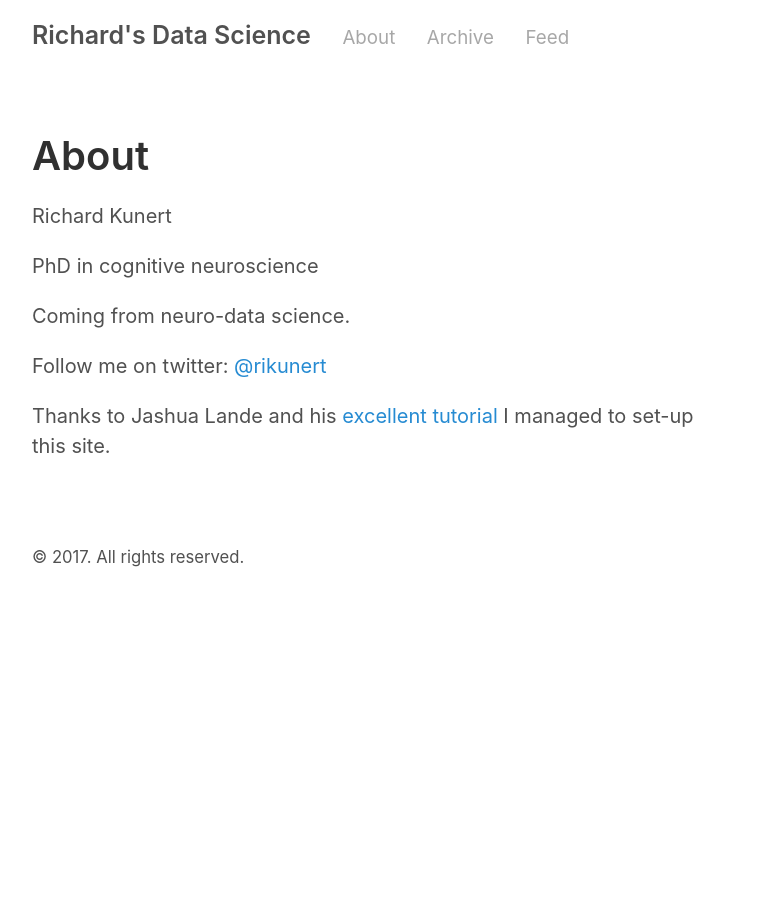
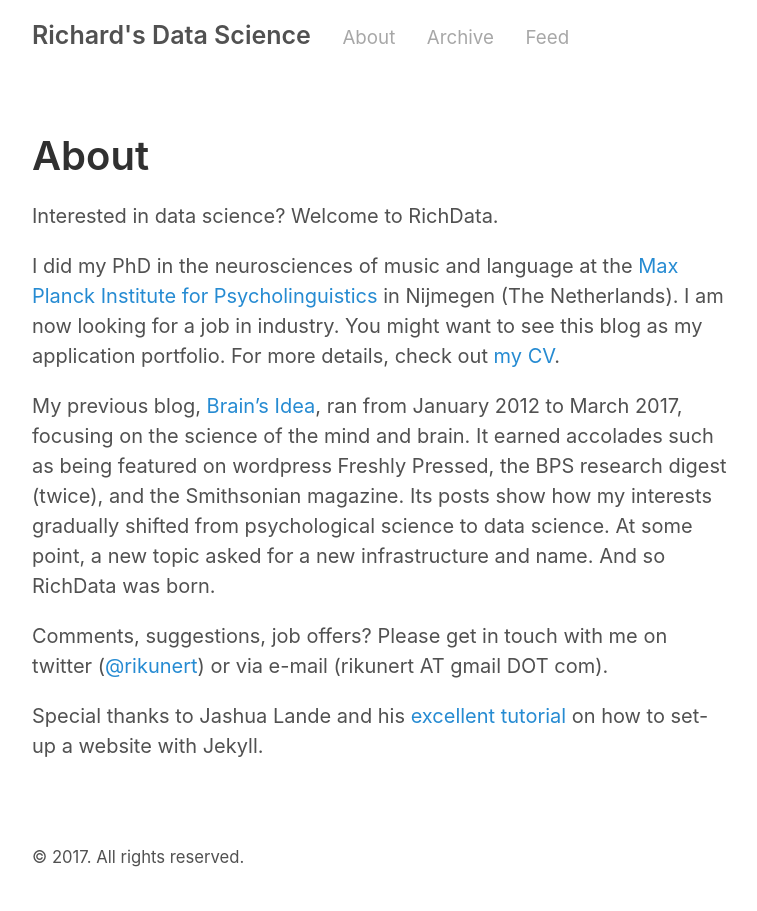
Before and after one commit to rikunert/rikunert.github.io, a Jekyll site: the page built from about.md, in a window 1280 px wide. Shown: the whole page, without its empty margins (258-1015 px from the left). Built offline with Jekyll 4.4.1, drawn with Linux system fonts in a browser that asks for light colours; comment, search, counter and statistics services are not loaded.

Commit message:
updated About, include pictures

```diff
--- a/about.md
+++ b/about.md
@@ -3,12 +3,20 @@ layout: page
 title: About
 ---
 
-Richard Kunert
+Interested in data science? Welcome to RichData.
 
-PhD in cognitive neuroscience
+I did my PhD in the neurosciences of music and language at the [Max Planck Institute
+for Psycholinguistics](http://www.mpi.nl/) in Nijmegen (The Netherlands).
+I am now looking for a job in industry.
+You might want to see this blog as my application portfolio.
+For more details, check out [my CV](rikunert.com/CV).
 
-Coming from neuro-data science.
+My previous blog, [Brain's Idea](https://brainsidea.wordpress.com/), ran from January 2012 to March 2017, focusing on the science of the mind and brain.
+It earned accolades such as being featured on wordpress Freshly Pressed, the BPS research digest (twice), and the Smithsonian magazine.
+Its posts show how my interests gradually shifted from psychological science to data science.
+At some point, a new topic asked for a new infrastructure and name.
+And so RichData was born.
 
-Follow me on twitter: [@rikunert](https://twitter.com/rikunert)
+Comments, suggestions, job offers? Please get in touch with me on twitter ([@rikunert](https://twitter.com/rikunert)) or via e-mail (rikunert AT gmail DOT com).
 
-Thanks to Jashua Lande and his [excellent tutorial](http://joshualande.com/jekyll-github-pages-poole) I managed to set-up this site.
+Special thanks to Jashua Lande and his [excellent tutorial](http://joshualande.com/jekyll-github-pages-poole) on how to set-up a website with Jekyll.
```
Also changed, not shown: pictures/RichardKunert_002_MvD_small-300x300.jpg (added), pictures/brainsidea_logo.png (added).
